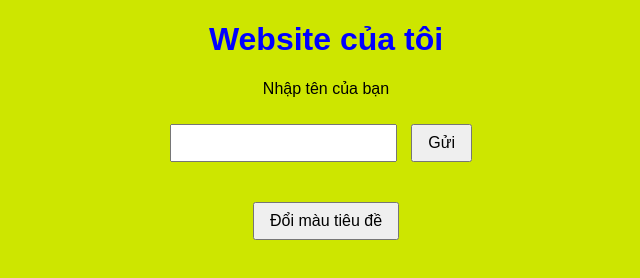
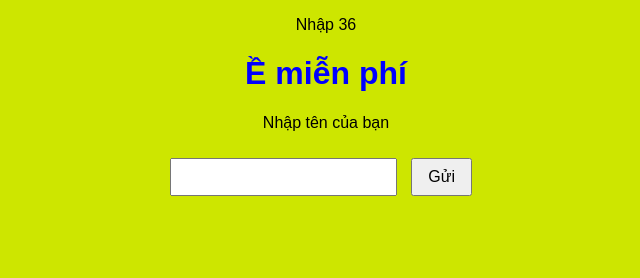
Before and after one commit to maibalochlls2011/eto, a plain HTML site: page index.html in a window 1280 px wide. Shown: the whole page, without its empty margins (314-954 px from the left). Drawn offline with Linux system fonts and the light colour scheme.

Commit message:
index.html

```diff
--- a/index.html
+++ b/index.html
@@ -3,14 +3,15 @@
 
 <head>
     <meta charset="UTF-8">
-    <title>Website đầu tiên</title>
+    <title>💔</title>
 
     <link rel="stylesheet" href="style.css">
 </head>
 
 <body>
+    <p id="hint">Nhập 36</p>
 
-    <h1 id="title">Website của tôi</h1>
+    <h1 id="title">Ề miễn phí</h1>
 
     <p>Nhập tên của bạn</p>
 
@@ -20,8 +21,6 @@
 
     <p id="result"></p>
 
-    <button onclick="changeColor()">Đổi màu tiêu đề</button>
-
     <script src="script.js"></script>
 
 </body>
```
